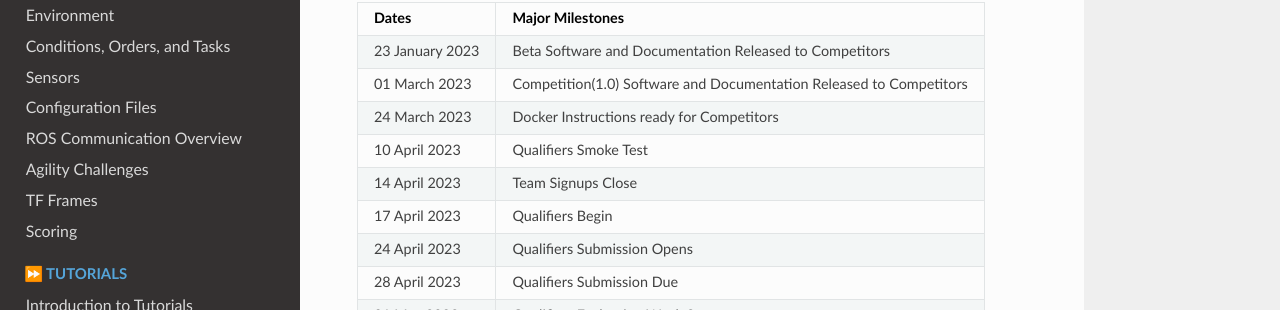
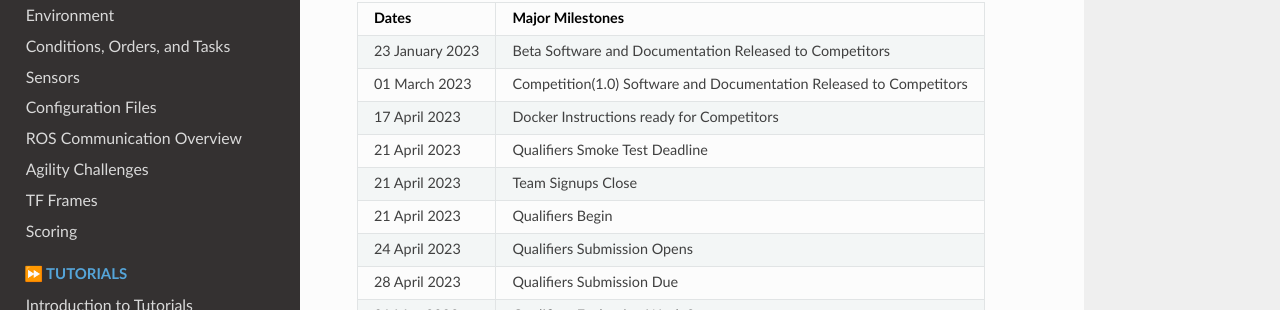
Before and after one commit to usnistgov/ARIAC, a Sphinx documentation site: the page built from docs/getting_started/events.md, in a window 1280 px wide. Shown: the part 165-475 px from the top of the page. Built offline with Sphinx 7.4.7 and the Read the Docs theme 2.0.0, drawn with Linux system fonts in a browser that asks for light colours.

Commit message:
Updating the Calendar of Events

```diff
--- a/docs/getting_started/events.md
+++ b/docs/getting_started/events.md
@@ -4,10 +4,10 @@
 |:-------------:| ------------- |
 | 23 January 2023 | Beta Software and Documentation Released to Competitors |
 | 01 March 2023   | Competition(1.0) Software and Documentation Released to Competitors |
-| 24 March 2023   | Docker Instructions ready for Competitors |
-| 10 April 2023   | Qualifiers Smoke Test |
-| 14 April 2023   | Team Signups Close |
-| 17 April 2023   | Qualifiers Begin |
+| 17 April 2023   | Docker Instructions ready for Competitors |
+| 21 April 2023   | Qualifiers Smoke Test Deadline |
+| 21 April 2023   | Team Signups Close |
+| 21 April 2023   | Qualifiers Begin |
 | 24 April 2023   | Qualifiers Submission Opens |
 | 28 April 2023   | Qualifiers Submission Due |
 | 01 May 2023     | Qualifiers Evaluation Week Starts |
```
